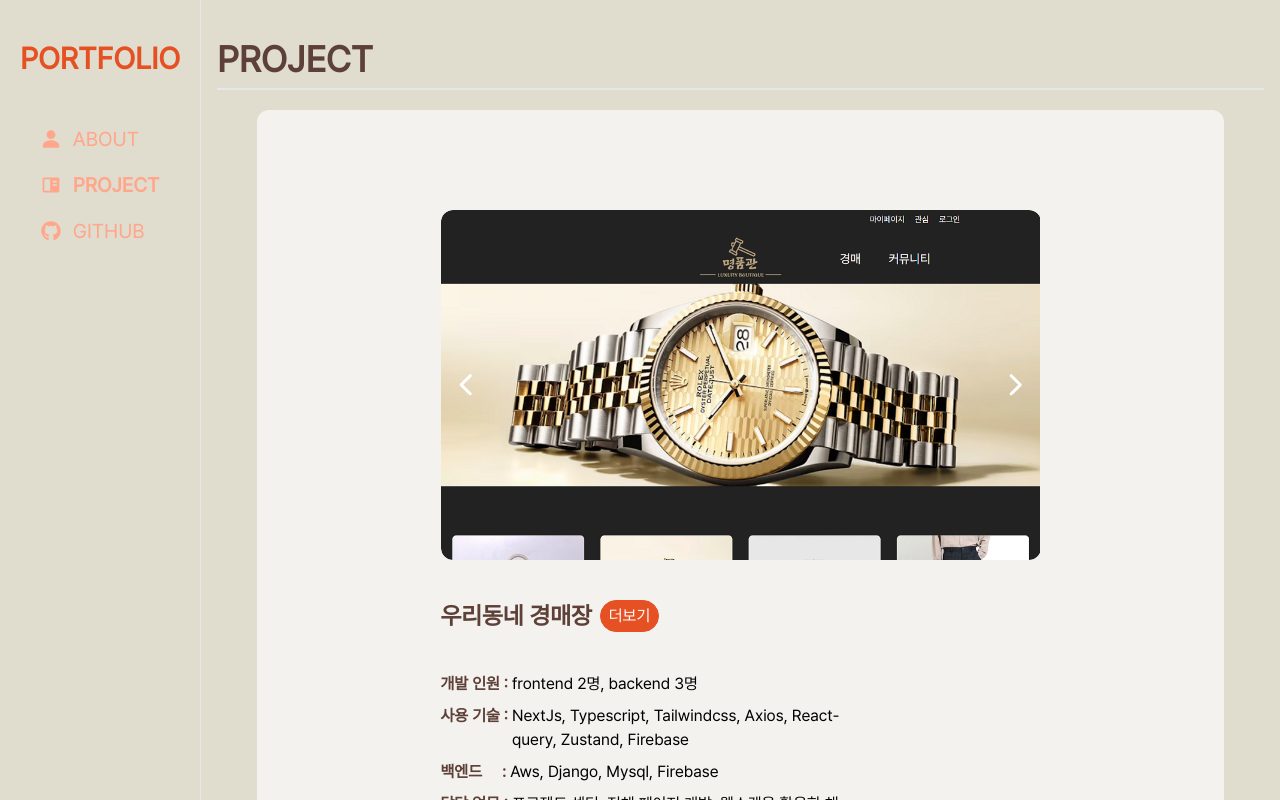
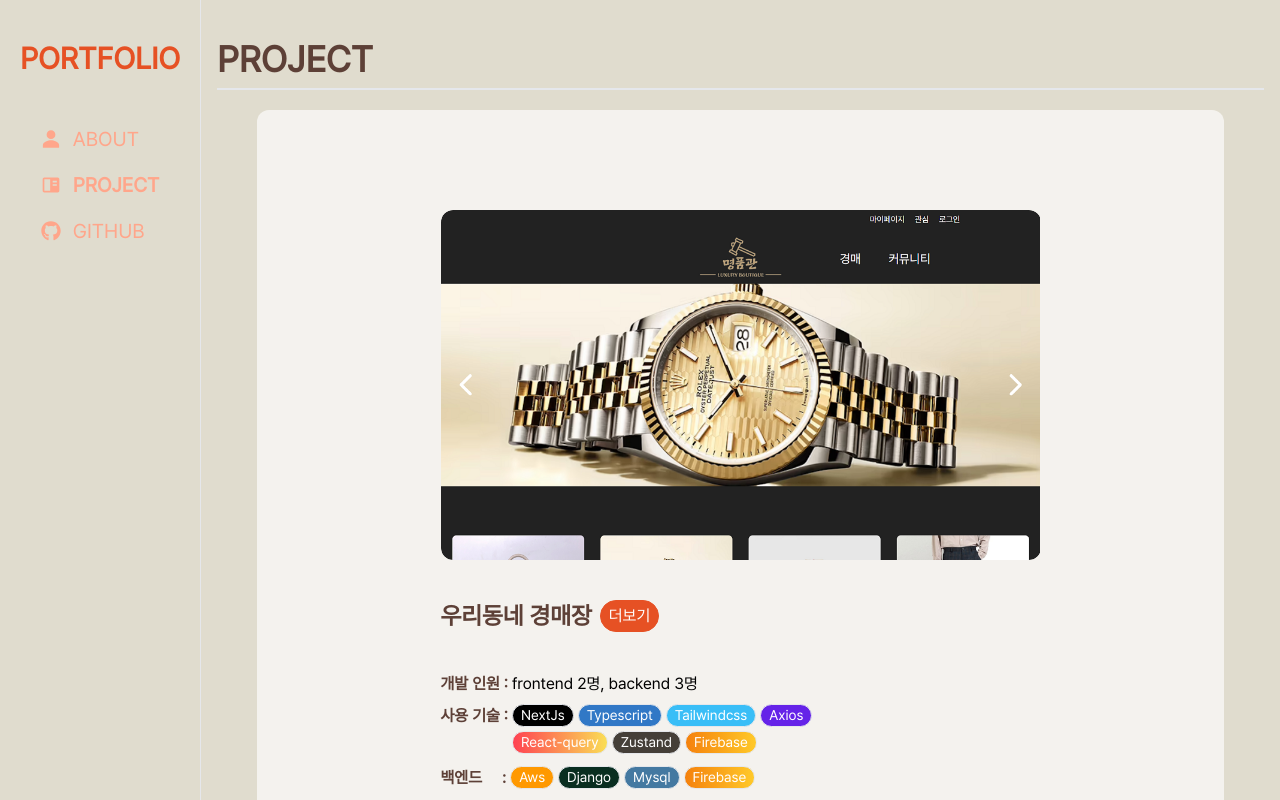
Before and after one commit to alsendrha/portfolio, a Next.js app: page /project in a window 1280 px wide. Shown: the top 800 px of the page. Built offline with nearby package versions, Linux system fonts and the light colour scheme; what @xpd/tailwind-3dtransforms would draw is missing.

Commit message:
사용기술 컬러 적용

```diff
--- a/src/components/menu/section01/MyImage.tsx
+++ b/src/components/menu/section01/MyImage.tsx
@@ -8,7 +8,7 @@ const MyImage = () => {
         <Image
           src={"/images/my_photo.jpg"}
           fill
-          sizes="100vw"
+          sizes="1"
           alt="프로필 이미지"
           className="object-cover"
           quality={75}
--- a/src/components/project/Modal/ModalImage.tsx
+++ b/src/components/project/Modal/ModalImage.tsx
@@ -54,7 +54,7 @@ const ModalImage = ({ data, bgType }: ModalImageProps) => {
             <Image
               src={data.img[images]}
               fill
-              sizes="100vw"
+              sizes="1"
               alt="프로젝트 이미지"
             />
           ) : (
--- a/src/components/project/Modal/ModalReview/ReviewImg.tsx
+++ b/src/components/project/Modal/ModalReview/ReviewImg.tsx
@@ -11,7 +11,7 @@ const ReviewImg = ({ src }: ReviewImgProps) => {
       <Image
         src={src}
         fill
-        sizes="100vw"
+        sizes="1"
         className="object-fill rounded-xl"
         alt="리뷰이미지"
       />
--- a/src/components/project/ProjectContentText/ProjectContentText.tsx
+++ b/src/components/project/ProjectContentText/ProjectContentText.tsx
@@ -3,13 +3,15 @@ import React from "react";
 import SubTitleText from "./SubTitleText";
 import Content from "./Content";
 import MoreButton from "../MoreButton";
+import { twMerge } from "tailwind-merge";
+import { backColor } from "@/service/skillColor";
 
 type ProjectContentTextProps = {
   data: {
     id: number;
     people: string;
     tech: string[];
-    backend: string;
+    backend: string[];
     myJob: {
       name: string;
     }[];
@@ -43,17 +45,39 @@ const ProjectContentText = ({
         </div>
         <div className="flex mt-2">
           <SubTitleText title="사용 기술" />
-          <p>{data.tech}</p>
+          <div className="flex flex-wrap">
+            {data.tech.map((item, index) => (
+              <div
+                key={index}
+                className={twMerge(
+                  "border rounded-full text-white text-[14px] px-2 mr-1 mb-1",
+                  [backColor(item)]
+                )}
+              >
+                <Content content={item} />
+              </div>
+            ))}
+          </div>
         </div>
         <div className="flex mt-2">
           <SubTitleText title="백엔드&nbsp;&nbsp;&nbsp;&nbsp;" />
-          <p>{data.backend}</p>
+          {data.backend.map((item, index) => (
+            <div
+              key={index}
+              className={twMerge(
+                "border rounded-full text-white text-[14px] px-2 mr-1 mb-1",
+                [backColor(item)]
+              )}
+            >
+              <Content content={item} />
+            </div>
+          ))}
         </div>
         <div className="flex mt-2">
           <SubTitleText title="담당 업무" />
           <p>
-            {data.myJob.map((tech, index) => (
-              <span key={index}>{tech.name},&nbsp;</span>
+            {data.myJob.map((item, index) => (
+              <span key={index}>{item.name},&nbsp;</span>
             ))}
           </p>
         </div>
--- a/src/data/ProjectData.ts
+++ b/src/data/ProjectData.ts
@@ -55,7 +55,7 @@ export const projectData = [
     github: "https://github.com/OZ-Coding-School/oz_01_main-002-FE",
     date: "2024-05-01 ~ 2024-05-31",
     people: "frontend 2명, backend 3명",
-    backend: "Aws, Django, Mysql, Firebase",
+    backend: ["Aws", "Django", "Mysql", "Firebase"],
     myJob: [
       {
         name: "프로젝트 셋팅",
@@ -93,12 +93,12 @@ export const projectData = [
       },
     ],
     tech: [
-      "NextJs, ",
-      "Typescript, ",
-      "Tailwindcss, ",
-      "Axios, ",
-      "React-query, ",
-      "Zustand, ",
+      "NextJs",
+      "Typescript",
+      "Tailwindcss",
+      "Axios",
+      "React-query",
+      "Zustand",
       "Firebase",
     ],
     link: "zO9jtUQCDSw",
@@ -180,7 +180,7 @@ export const projectData = [
     github: "https://github.com/OZ-Coding-School/oz_01_collabo-003",
     date: "2024-04-01 ~ 2024-04-30",
     people: "frontend 2명, backend 2명",
-    backend: "Aws, Django, Mysql",
+    backend: ["Aws", "Django", "Mysql"],
     myJob: [
       {
         name: "프로젝트 셋팅",
@@ -223,10 +223,10 @@ export const projectData = [
       },
     ],
     tech: [
-      "React vite, ",
-      "Typescript, ",
-      "Axios, ",
-      "Vanilla-extract/css, ",
+      "React vite",
+      "Typescript",
+      "Axios",
+      "Vanilla-extract/css",
       "Zustand",
     ],
     link: "n2IU83g5n78",
@@ -294,7 +294,7 @@ export const projectData = [
     github: "https://github.com/alsendrha/firebaseCRUD",
     date: "2024-03-01 ~ 2024-03-25",
     people: "frontend 1명",
-    backend: "Firebase",
+    backend: ["Firebase"],
     myJob: [
       {
         name: "전체 페이지 개발",
@@ -315,7 +315,7 @@ export const projectData = [
         content: "모든 페이지를 담당하여 기여도 100% 입니다.",
       },
     ],
-    tech: ["React, ", "Google-map-api, ", "Kakao-web-api, ", "Firebase"],
+    tech: ["React", "Google-map-api", "Kakao-web-api", "Firebase"],
     link: "",
     link2: "https://alsendrha.shop/",
     techImg: [
--- /dev/null
+++ b/src/service/skillColor.ts
@@ -0,0 +1,42 @@
+export const backColor = (item: string) => {
+  switch (item) {
+    case "React":
+      return "bg-[#61DAFB]";
+    case "NextJs":
+      return "bg-black";
+    case "Typescript":
+      return "bg-[#3178C6]";
+    case "JavaScript":
+      return "bg-[#F7DF1E]";
+    case "HTML":
+      return "bg-[#E34F26]";
+    case "CSS":
+      return "bg-[#1572B6]";
+    case "Tailwindcss":
+      return "bg-[#39bef7]";
+    case "Axios":
+      return "bg-[#6523e8]";
+    case "Vanilla-extract/css":
+      return " bg-[linear-gradient(to_right,#f78db0,#4adaf0)]";
+    case "Zustand":
+      return "bg-[#453f38]";
+    case "React vite":
+      return "bg-[linear-gradient(to_right,#60a9fc,#ffd026,#9e5bfc)]";
+    case "React-query":
+      return "bg-[linear-gradient(to_right,#ff4252,#fade55)]";
+    case "Firebase":
+      return "bg-[linear-gradient(to_right,#f5810c,#ffc929)]";
+    case "Aws":
+      return "bg-[#ff9900]";
+    case "Django":
+      return "bg-[#092e20]";
+    case "Mysql":
+      return "bg-[#4479A1]";
+    case "Google-map-api":
+      return "bg-[linear-gradient(to_right,#f73a00,#f7bb07,#4bab4e,#1872cc)]";
+    case "Kakao-web-api":
+      return "bg-[#FFCD00]";
+    default:
+      return "bg-black";
+  }
+};
--- a/tailwind.config.ts
+++ b/tailwind.config.ts
@@ -1,11 +1,7 @@
 import type { Config } from "tailwindcss";
 
 const config: Config = {
-  content: [
-    "./src/pages/**/*.{js,ts,jsx,tsx,mdx}",
-    "./src/components/**/*.{js,ts,jsx,tsx,mdx}",
-    "./src/app/**/*.{js,ts,jsx,tsx,mdx}",
-  ],
+  content: ["./src/**/*.{js,ts,jsx,tsx,mdx}"],
   theme: {
     extend: {
       backgroundImage: {
```
